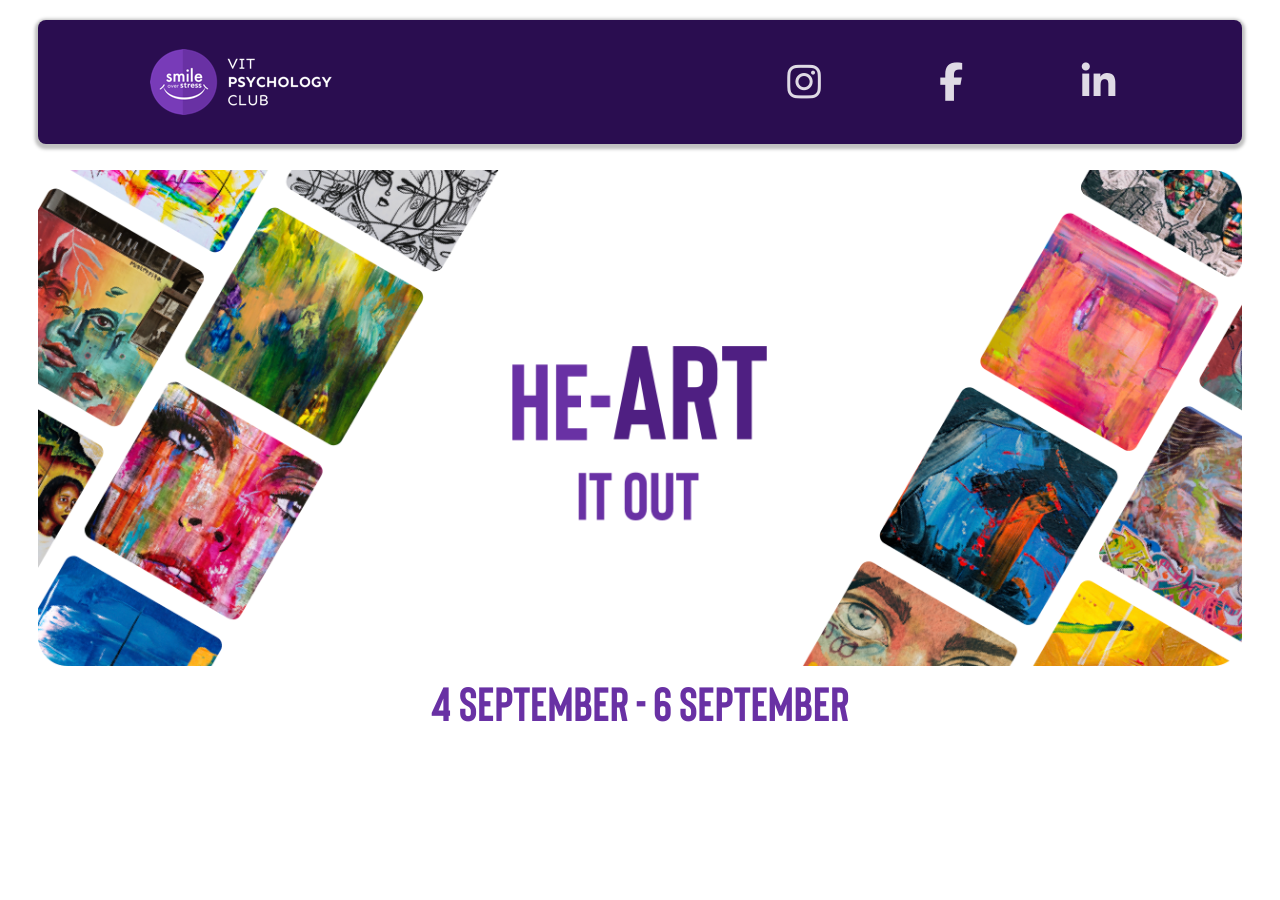
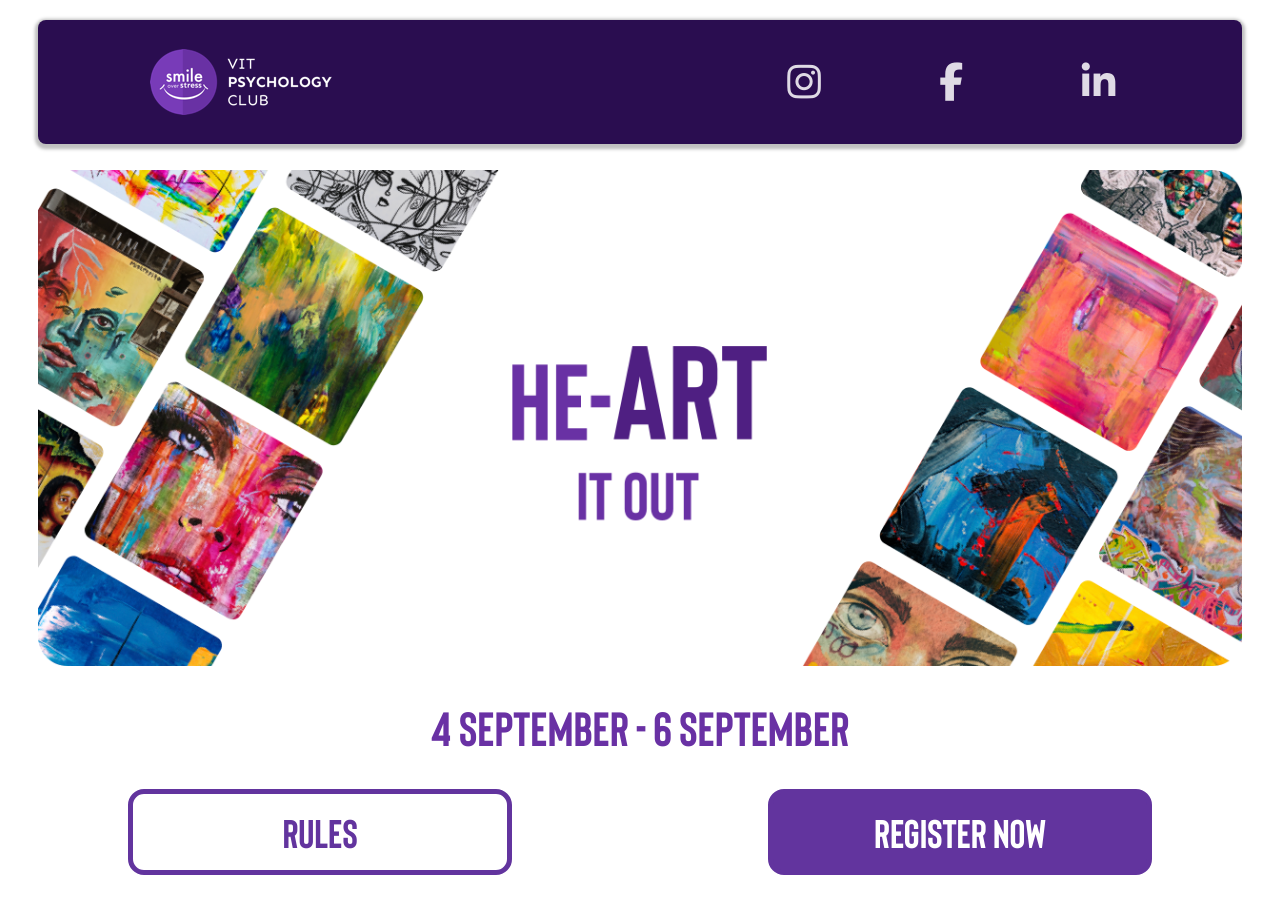
Before and after one commit to avishj/Heart-It-Out, a Vue app: page / in a window 1280 px wide. Before the commit the page ends 800 px from the top, so only its background shows below. Built offline with nearby package versions, Linux system fonts and the light colour scheme.

Commit message:
Fixed Overflow Bug + Added the 2 buttons

```diff
--- a/src/views/Home.vue
+++ b/src/views/Home.vue
@@ -6,7 +6,21 @@
       fluid
       :src="require('../assets/img/HomeCard.png')"
     ></b-img>
-    <div class="text-center text-color-b text-c1">4 SEPTEMBER - 6 SEPTEMBER</div>
+    <div class="text-center text-color-b text-c1 my--2">4 SEPTEMBER - 6 SEPTEMBER</div>
+    <b-row no-gutters class="my--2">
+      <b-col class="col-custom mx-auto" cols="6">
+        <b-button
+          class="text-c2 btn-custom"
+          block
+          size="lg"
+          variant="outline-color-c"
+          v-scroll-to="{el: '#rules', easing: 'ease'}"
+        >RULES</b-button>
+      </b-col>
+      <b-col class="col-custom mx-auto" cols="6">
+        <b-button block class="text-c2 btn-custom" size="lg" variant="color-c">REGISTER NOW</b-button>
+      </b-col>
+    </b-row>
   </b-container>
 </template>
 
@@ -29,14 +43,40 @@ export default {
   padding-left: 3vw;
   padding-right: 3vw;
 }
+/* .mx--3 {
+  margin-left: 3vw;
+  margin-right: 3vw;
+} */
 .pt--2 {
   padding-top: 2vw;
 }
 .image--main {
   min-width: 94vw;
 }
+.p--1 {
+  padding-top: 1vh;
+  padding-bottom: 1vh;
+  padding-left: 1vw;
+  padding-right: 1vw;
+}
+.my--2 {
+  margin-top: 2vw;
+  margin-bottom: 2vw;
+}
 .text-c1 {
   font-family: "Bison Bold";
   font-size: 3rem;
 }
+.text-c2 {
+  font-family: "Bison Bold";
+  font-size: 2.5rem;
+}
+.col-custom {
+  max-width: 30%;
+  display: block;
+}
+.btn-custom {
+  border-radius: 1rem;
+  border-width: 0.35rem;
+}
 </style>
```
